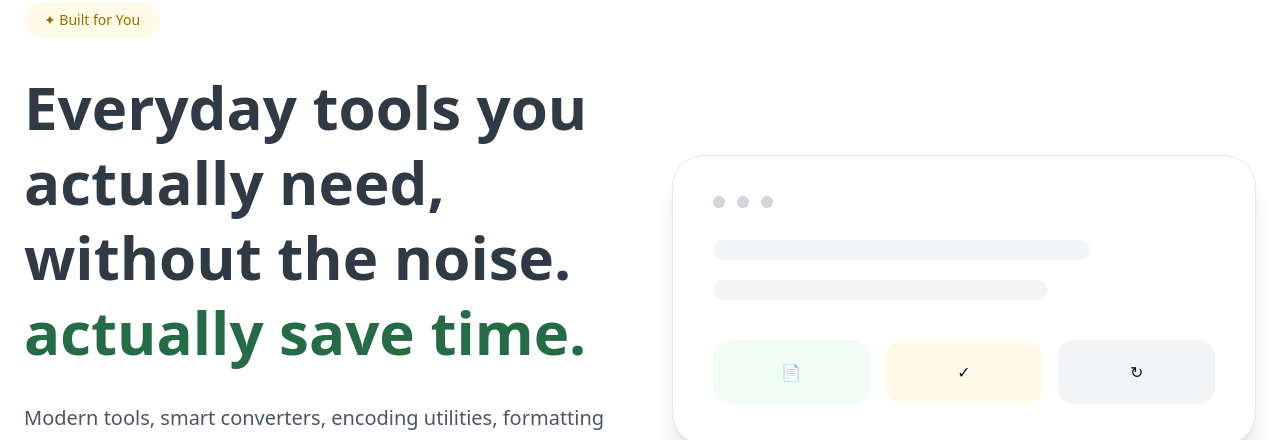
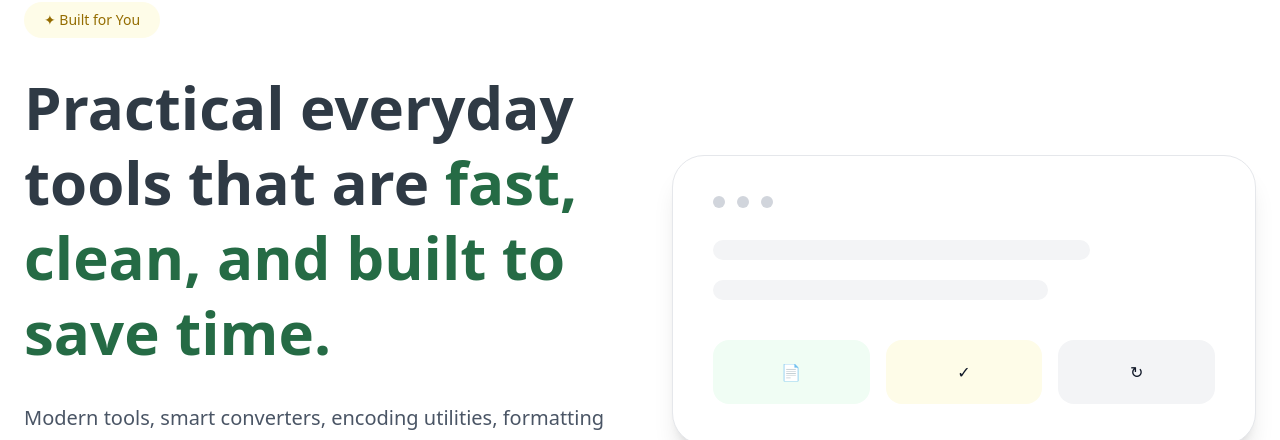
Before and after one commit to vaarunsonawwane-ops/yoryantra-new, a Next.js app: page / in a window 1280 px wide. Shown: the part 270-710 px from the top of the page. Built offline with nearby package versions, Linux system fonts and the light colour scheme.

Commit message:
hero content line correction

```diff
--- a/app/page.tsx
+++ b/app/page.tsx
@@ -29,8 +29,8 @@ export default function HomePage() {
           </div>
 
           <h2 className="text-5xl md:text-6xl font-bold leading-tight text-[var(--dark)]">
-            Everyday tools you actually need, without the noise.
-            <span className="text-[var(--green)]"> actually save time.</span>
+            Practical everyday tools that are
+            <span className="text-[var(--green)]"> fast, clean, and built to save time.</span>
           </h2>
 
           <p className="mt-8 text-xl text-gray-600 leading-relaxed max-w-2xl">
```
